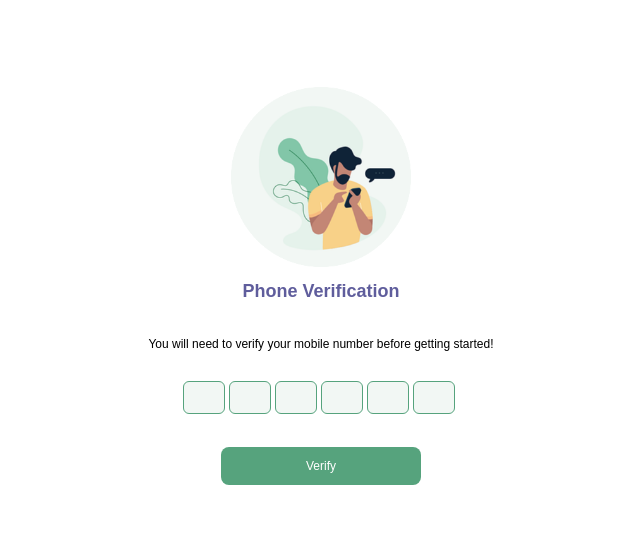
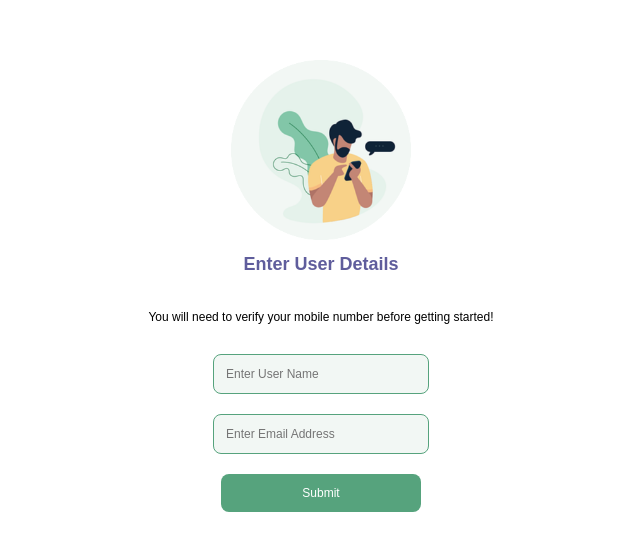
Before and after one commit to Apeksha16/BootCampWebsitePracticeTask, a plain HTML site: page index.html in a window 1280 px wide. Shown: the part 114-664 px from the top of the page, without its empty margins (319-959 px from the left). Drawn offline with Linux system fonts and the light colour scheme.

Commit message:
user name & email

```diff
--- a/index.html
+++ b/index.html
@@ -7,20 +7,13 @@
   <link rel="stylesheet" href="styles.css">
 </head>
 <body>
-        <div class="container">
-          <img class="main-Image" src="man.png">
-          <h2>Phone Verification</h2>
-          <p>You will need to verify your mobile number before getting started!</p>
-          <div class="otp-inputs">
-            <input class="otp-input" maxlength="1" type="tel">
-            <input class="otp-input" maxlength="1" type="tel">
-            <input class="otp-input" maxlength="1" type="tel">
-            <input class="otp-input" maxlength="1" type="tel">
-            <input class="otp-input" maxlength="1" type="tel">
-            <input class="otp-input" maxlength="1" type="tel">
-          </div>
-          <button>Verify</button>
-        </div>
-
+  <div class="container">
+    <img class="main-Image" src="man.png">
+    <h2>Enter User Details</h2>
+    <p>You will need to verify your mobile number before getting started!</p>
+    <input placeholder="Enter User Name" type="tel">
+    <input placeholder="Enter Email Address" type="tel">
+    <button>Submit</button>
+  </div>
 </body>
 </html>
--- a/styles.css
+++ b/styles.css
@@ -27,6 +27,19 @@ p {
     font-size: 12px;
 }
 
+input[type="tel"],
+input[type="tel"]:focus {
+    padding: 12px;
+    font-size: 12px;
+    border: 1px solid #56A37D;
+    border-radius: 8px;
+    margin-bottom: 20px;
+    background-color: #F2F7F4;
+    color: black;
+    width: 190px;
+
+}
+
 button {
     background-color: #56A37D;
     color: white;
@@ -37,26 +50,8 @@ button {
     cursor: pointer;
     transition: background-color 0.3s ease;
     width:200px;
-    margin-top: 18px;
 }
 
 button:hover {
     background-color: #3E795C;
 }
-input.otp-input {
-    padding: 10px;
-    font-size: 10px;
-    border: 1px solid #56A37D;
-    border-radius: 6px;
-    background-color: #F2F7F4;
-    color: black;
-    width: 20px;
-    text-align: center;
-    margin-right: 4px;
-}
-
-.otp-inputs {
-    display: flex;
-    justify-content: center;
-    margin-bottom: 15px;
-}
```
